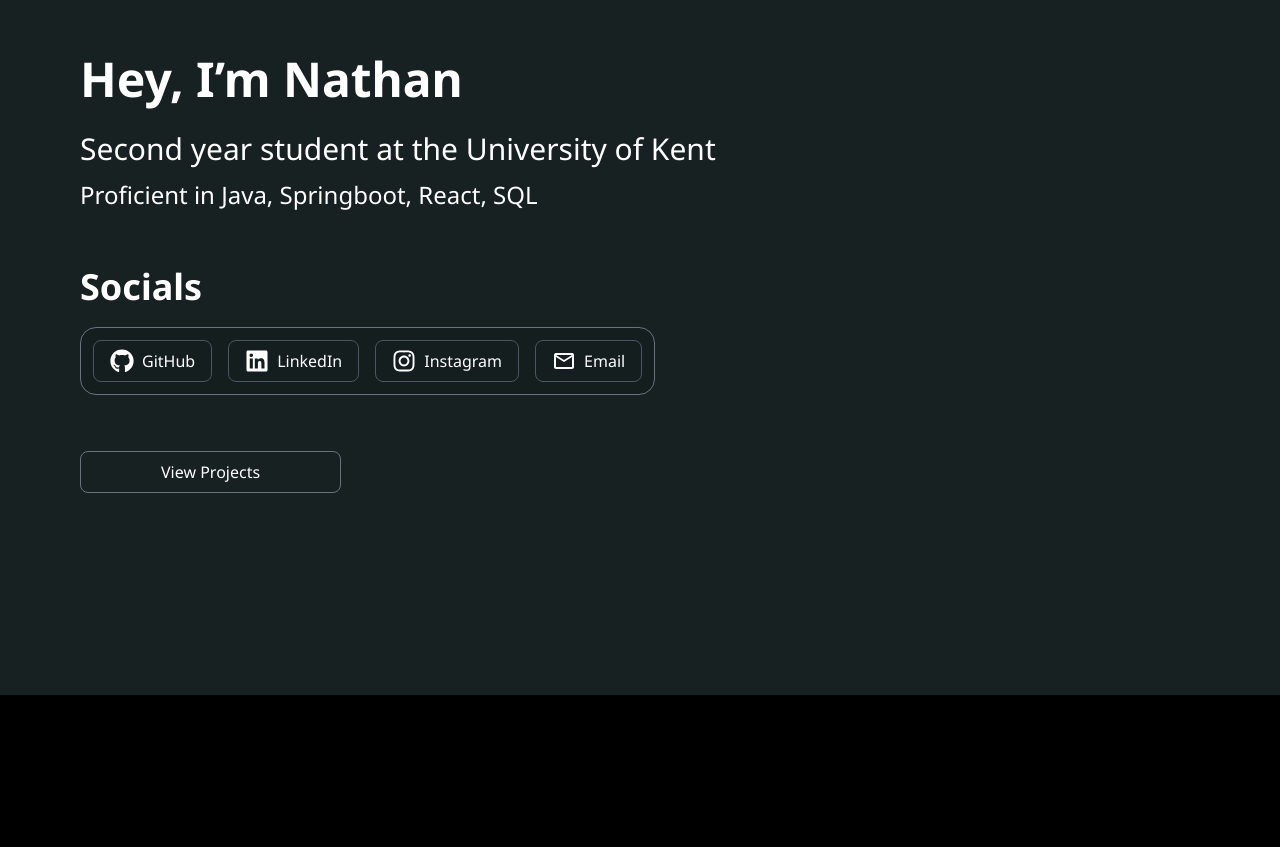
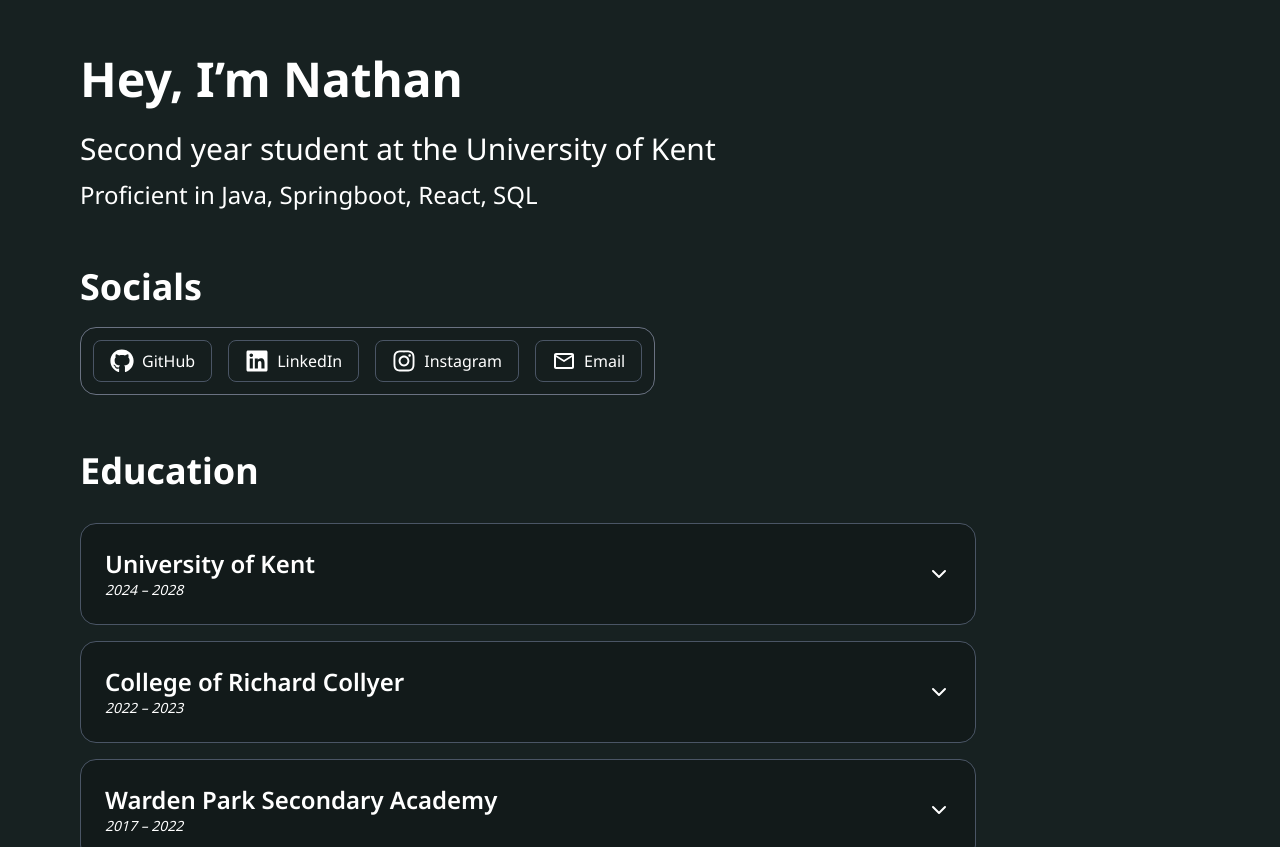
Before and after one commit to nathant1234567/nathan-portfolio, a Next.js app: page / in a window 1280 px wide. Shown: the part 105-952 px from the top of the page. Before the commit the page ends 800 px from the top, so only its background shows below. Built offline with nearby package versions, Linux system fonts and the light colour scheme.

Commit message:
started work on education section

```diff
--- a/package.json
+++ b/package.json
@@ -12,6 +12,7 @@
     "@gsap/react": "^2.1.2",
     "framer-motion": "^12.23.24",
     "gsap": "^3.13.0",
+    "lucide-react": "^0.548.0",
     "next": "16.0.0",
     "react": "19.2.0",
     "react-dom": "19.2.0",
--- a/src/app/page.tsx
+++ b/src/app/page.tsx
@@ -1,16 +1,19 @@
 import ButtonLink from "@/components/ButtonLink";
-import SimpleHome from "../components/SimpleHome";
+import Heading from "../components/Heading";
 import Socials from "../components/Socials";
+import Education from "@/components/Education";
 import {BlackBackground} from "@/components/BlackBackground";
 import PageWrapper from "@/components/PageWrapper";
+
 
 export default function Home() {
   return (
     <div>
       <main>
           <PageWrapper>
-        <SimpleHome />
+        <Heading />
         <Socials />
+        <Education />
               <ButtonLink href={"/projects"}>View Projects</ButtonLink>
               </PageWrapper>
       </main>
--- /dev/null
+++ b/src/components/Education.tsx
@@ -0,0 +1,28 @@
+'use client';
+import EducationCard from "@/components/EducationCard";
+import SectionWrapper from "@/components/SectionWrapper";
+import { educationData } from '@/data/education';
+
+
+export default function Education() {
+
+    return (
+        <SectionWrapper>
+        <section className="flex flex-col justify-center items-start w-full max-w-4xl">
+            <h2 className="text-4xl font-bold mb-8">Education</h2>
+
+            <div className="flex flex-col gap-4 w-full">
+                {educationData.map((item, index) => (
+                    <EducationCard
+                        key={index}
+                        school={item.institution}
+                        degree={item.degree}
+                        period={item.period}
+                        description={item.description}
+                    />
+                ))}
+            </div>
+        </section>
+        </SectionWrapper>
+    );
+}
--- /dev/null
+++ b/src/components/EducationCard.tsx
@@ -0,0 +1,34 @@
+'use client';
+import { useState } from 'react';
+import {motion, AnimatePresence} from "framer-motion";
+import {ChevronDown, ChevronUp} from "lucide-react";
+
+export interface EducationCardProps {
+    school: string;
+    degree: string;
+    period: string;
+    description?: string;
+}
+
+export default function EducationCard({ school, degree, period, description }: EducationCardProps) {
+    const [isOpen, setIsOpen] = useState(false);
+
+    return (
+        <div
+            className={`rounded-2xl border border-gray-600 bg-black/20 hover:bg-white/5 transition-all cursor-pointer`}
+            onClick={() => setIsOpen(!isOpen)}
+        >
+            <div className="flex justify-between items-center p-6">
+                <div>
+                    <h3 className="text-2xl font-semibold">{school}</h3>
+                    <p className="text-sm text-grey-400 italic">{period}</p>
+                </div>
+                {isOpen ? (
+                    <ChevronUp className="text-grey-300" />
+                ) : (
+                    <ChevronDown className="text-grey-300" />
+                )}
+            </div>
+        </div>
+    )
+}
--- a/src/components/SimpleHome.tsx
+++ b/src/components/Heading.tsx
@@ -6,7 +6,7 @@ import gsap from 'gsap';
 import { useGSAP } from '@gsap/react';
 import SectionWrapper from "@/components/SectionWrapper";
 
-export default function SimpleHome() {
+export default function Heading() {
     useGSAP(() => {
         gsap.from('.fade', { opacity: 0 , y : 30, duration: 1, stagger: 0.2});
     }, []);
--- /dev/null
+++ b/src/data/education.ts
@@ -0,0 +1,30 @@
+export interface EducationEntry {
+    institution: string;
+    degree: string;
+    period: string;
+    description?: string;
+}
+
+export const educationData: EducationEntry[] = [
+    {
+        institution: 'University of Kent',
+        degree: 'BSc Computer Science',
+        period: '2024 – 2028',
+        description:
+            'Currently pursuing a degree in Computer Science, focusing on software engineering, data structures, and web development. Involved in group projects and AI-related coursework.',
+    },
+    {
+        institution: 'College of Richard Collyer',
+        degree: 'A-Levels in Maths, Geography, Music',
+        period: '2022 – 2023',
+        description:
+            'Developed strong analytical and problem-solving skills while exploring programming fundamentals and building small web projects.',
+    },
+    {
+        institution: 'Warden Park Secondary Academy',
+        degree: 'GCSEs',
+        period: '2017 – 2022',
+        description:
+            'Completed GCSEs with focus on STEM subjects and early exposure to computing and technology.',
+    },
+];
```
Also changed, not shown: 1 other file (tests, documents, lock files or other folders).
